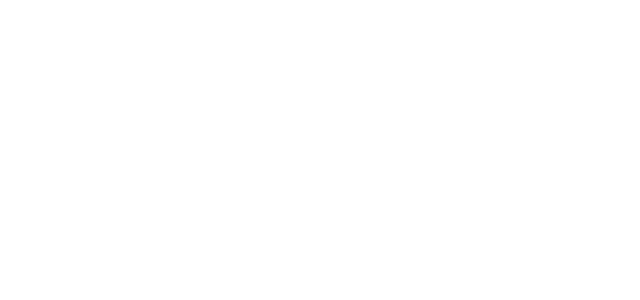
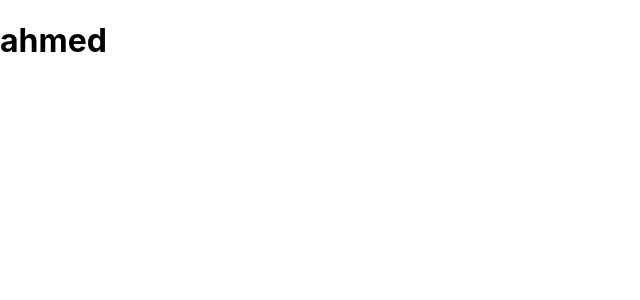
Before and after one commit to AbdalllahSamy/learn2earn_frontend, a React (Create React App) app: page / in a window 1280 px wide. Shown: the top 300 px of the page, without its empty margins (0-640 px from the left). Built offline with nearby package versions, Linux system fonts and the light colour scheme.

Commit message:
React test

```diff
--- a/src/Component/Layout/Layout.jsx
+++ b/src/Component/Layout/Layout.jsx
@@ -6,6 +6,7 @@
   return (
     <>
       {/* <Navbar /> */}
+      <h1>ahmed</h1>
       <Outlet></Outlet>
       {/* <Footer /> */}
 
```
